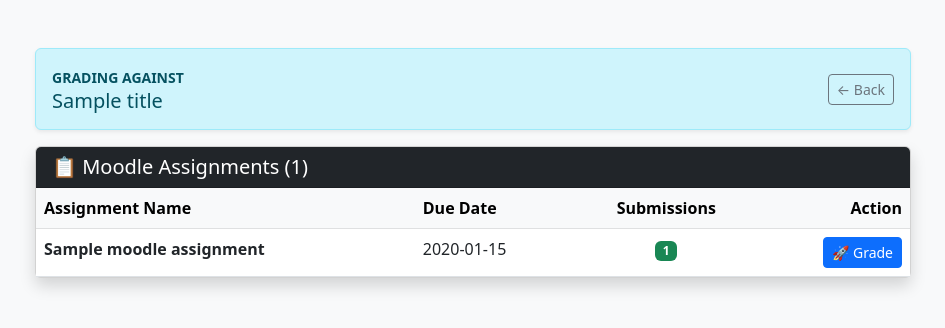
After one commit to inf-ufrgs/jobe-web, a FastAPI app: template grader/templates/moodle_assignments.html in a window 1280 px wide. The commit adds this page. Shown: the top 328 px of the page, without its empty margins (167-1112 px from the left). Run offline with FastAPI, Linux system fonts and the light colour scheme; the template is opened without the code that fills it: most values are stand-ins (such as "Sample title", 1, 10 or a date in 2020).

Commit message:
Add Moodle integration for direct assignment download and grading (Closes #9)

```diff
--- a/grader/app.py
+++ b/grader/app.py
@@ -1,5 +1,6 @@
 import os
 import requests
+import tempfile
 import logging
 import shutil         # For clearing invalid git folders
 from contextlib import asynccontextmanager
@@ -515,53 +516,20 @@
         "title": lab_data['title']
     })
 
-# 5. PROFESSOR SUBMISSION ROUTE
-@app.post("/professor/grade", response_class=HTMLResponse)
-async def professor_grade(
-    request: Request,
-    prof_id: str = Form(...),
-    assignment_id: str = Form(...),
-    zip_file: UploadFile = File(...)
-):
-    # 1. Auth Check
-    client_ip = request.client.host
-    if normalize_id(prof_id) not in AUTHORIZED_USERS["professors"]:
-        logger.warning(f"UNAUTHORIZED ATTEMPT | Professor: {prof_id} | IP: {client_ip}")
-        return HTMLResponse("<h1>🚫 Access Denied</h1>", status_code=403)
-
-    # 2. Setup Temp Directory
-    # We use a random suffix or timestamp to prevent collisions if two TAs grade at once
-    import uuid
-    run_id = str(uuid.uuid4())[:8]
-    temp_dir = f"/tmp/grade_{assignment_id}_{run_id}"
-
-    if os.path.exists(temp_dir): shutil.rmtree(temp_dir)
-    os.makedirs(temp_dir)
-
-    zip_path = f"{temp_dir}/submissions.zip"
-    with open(zip_path, "wb") as buffer:
-        shutil.copyfileobj(zip_file.file, buffer)
-
-    try:
-        with zipfile.ZipFile(zip_path, 'r') as zip_ref:
-            zip_ref.extractall(temp_dir)
-    except zipfile.BadZipFile:
-        return HTMLResponse("Error: Invalid ZIP file", status_code=400)
-
-    # 3. Iterate through Folders (The "Moodle Parser")
+# --- HELPER: Grade all student submissions in a directory ---
+def _grade_from_directory(temp_dir: str, assignment_id: str) -> tuple[list, list]:
+    """
+    Iterates through student folders in temp_dir (Moodle ZIP layout),
+    grades each .py file, runs plagiarism check, and returns
+    (report_data, plagiarism_report).
+    """
     report_data = []
-
-    # Walk through the extracted folder
-    # Look for folders that match the pattern "Name_ID_..."
-    extracted_root = temp_dir
-
-    # Sometimes parsing creates a subfolder, so we check root contents
-    items = os.listdir(extracted_root)
+    items = os.listdir(temp_dir)
 
     for i, item in enumerate(sorted(items)):
-        student_dir = os.path.join(extracted_root, item)
+        student_dir = os.path.join(temp_dir, item)
 
-        # Skip the zip file itself and __MACOSX junk
+        # Skip non-directories, zip files, and __MACOSX junk
         if not os.path.isdir(student_dir) or item.startswith("__"):
             continue
 
@@ -579,7 +547,6 @@
         else:
             # Pick the first one
             target_file = py_files[0]
-            warning = f"(Found {len(py_files)} files)" if len(py_files) > 1 else ""
 
             with open(os.path.join(student_dir, target_file), "r", encoding="utf-8", errors="ignore") as f:
                 code_content = f.read()
@@ -590,24 +557,19 @@
             # Calculate Pass/Fail CSS
             row_css = "success" if score == total else ("warning" if score > 0 else "danger")
 
-            # Inside the professor_grade loop in app.py:
-
             student_status = {
-                "id": f"student_{i}",  # Unique ID for the HTML collapse target
+                "id": f"student_{i}",
                 "name": student_name,
-                "has_warning": len(py_files),  # Lenght of py_files for warning display should be always 1
+                "has_warning": len(py_files),
                 "score": f"{score}/{total} ({score/total*100:.1f}%)",
-                "css": row_css,  # "success", "danger", or "warning"
+                "css": row_css,
                 "code_content": code_content,
-                "results": results # The list of test outcomes
+                "results": results
             }
 
         report_data.append(student_status)
 
-    # Cleanup
-    shutil.rmtree(temp_dir)
-
-    # 1. Collect all valid codes for plagiarism check
+    # Plagiarism check
     class_submissions = []
     for item in report_data:
         if item.get('code_content'):
@@ -616,13 +578,179 @@
                 "code": item['code_content']
             })
 
-    # 2. Run the Check
     plagiarism_report = check_similarity(class_submissions)
+    return report_data, plagiarism_report
 
-    # 3. Pass to Template
+
+# 5. PROFESSOR SUBMISSION ROUTE (ZIP Upload)
+@app.post("/professor/grade", response_class=HTMLResponse)
+async def professor_grade(
+    request: Request,
+    prof_id: str = Form(...),
+    assignment_id: str = Form(...),
+    zip_file: UploadFile = File(...)
+):
+    # 1. Auth Check
+    client_ip = request.client.host
+    if normalize_id(prof_id) not in AUTHORIZED_USERS["professors"]:
+        logger.warning(f"UNAUTHORIZED ATTEMPT | Professor: {prof_id} | IP: {client_ip}")
+        return HTMLResponse("<h1>🚫 Access Denied</h1>", status_code=403)
+
+    # 2. Setup Temp Directory
+    temp_dir = tempfile.mkdtemp(prefix=f"grade_{assignment_id}_")
+
+    zip_path = os.path.join(temp_dir, "submissions.zip")
+    with open(zip_path, "wb") as buffer:
+        shutil.copyfileobj(zip_file.file, buffer)
+
+    try:
+        with zipfile.ZipFile(zip_path, 'r') as zip_ref:
+            zip_ref.extractall(temp_dir)
+    except zipfile.BadZipFile:
+        shutil.rmtree(temp_dir)
+        return HTMLResponse("Error: Invalid ZIP file", status_code=400)
+
+    # 3. Grade & Cleanup
+    report_data, plagiarism_report = _grade_from_directory(temp_dir, assignment_id)
+    shutil.rmtree(temp_dir)
+
     return templates.TemplateResponse("professor_report.html", {
         "request": request,
         "report": report_data,
         "plagiarism": plagiarism_report,
         "assignment": ASSIGNMENTS[assignment_id]['title']
     })
+
+
+# 6. MOODLE CONNECT ROUTE
+@app.get("/professor/moodle/{assignment_id}", response_class=HTMLResponse)
+async def moodle_connect_page(request: Request, assignment_id: str):
+    """Renders the Moodle connection form for a specific assignment."""
+    if assignment_id not in ASSIGNMENTS:
+        raise HTTPException(status_code=404, detail="Assignment not found")
+
+    lab_data = ASSIGNMENTS[assignment_id]
+    return templates.TemplateResponse("moodle_connect.html", {
+        "request": request,
+        "assignment_id": assignment_id,
+        "title": lab_data['title'],
+    })
+
+
+# 7. MOODLE ASSIGNMENT LIST ROUTE
+@app.post("/professor/moodle/assignments", response_class=HTMLResponse)
+async def moodle_list_assignments(
+    request: Request,
+    prof_id: str = Form(...),
+    moodle_token: str = Form(...),
+    course_id: int = Form(...),
+    assignment_id: str = Form(...),
+):
+    """Fetches assignments from Moodle and displays them for selection."""
+    # Auth check
+    client_ip = request.client.host
+    if normalize_id(prof_id) not in AUTHORIZED_USERS["professors"]:
+        logger.warning(f"UNAUTHORIZED ATTEMPT | Professor: {prof_id} | IP: {client_ip}")
+        return HTMLResponse("<h1>🚫 Access Denied</h1>", status_code=403)
+
+    if assignment_id not in ASSIGNMENTS:
+        raise HTTPException(status_code=404, detail="Assignment not found")
+
+    from moodle_service import list_course_assignments, MoodleAPIError
+
+    def _normalize_name(name: str) -> str:
+        return re.sub(r'[^a-z0-9]', '', name.lower())
+
+    error = None
+    moodle_assignments = []
+    try:
+        moodle_assignments = list_course_assignments(moodle_token, course_id)
+
+        # Highlight match
+        norm_task_id = _normalize_name(assignment_id)
+        for ma in moodle_assignments:
+            if norm_task_id in _normalize_name(ma["name"]):
+                ma["is_match"] = True
+            else:
+                ma["is_match"] = False
+
+    except MoodleAPIError as e:
+        error = str(e)
+        logger.warning(f"Moodle API error for professor {prof_id}: {e}")
+
+    return templates.TemplateResponse("moodle_assignments.html", {
+        "request": request,
+        "assignment_id": assignment_id,
+        "title": ASSIGNMENTS[assignment_id]['title'],
+        "prof_id": prof_id,
+        "moodle_token": moodle_token,
+        "course_id": course_id,
+        "moodle_assignments": moodle_assignments,
+        "error": error,
+    })
+
+
+# 8. MOODLE GRADE ROUTE
+@app.post("/professor/moodle/grade", response_class=HTMLResponse)
+async def moodle_grade(
+    request: Request,
+    prof_id: str = Form(...),
+    moodle_token: str = Form(...),
+    course_id: int = Form(...),
+    assignment_id: str = Form(...),
+    moodle_assign_id: int = Form(...),
+):
+    """
+    Downloads submissions from Moodle for the selected assignment,
+    then grades them using the local assignment's test cases.
+    """
+    # Auth check
+    client_ip = request.client.host
+    if normalize_id(prof_id) not in AUTHORIZED_USERS["professors"]:
+        logger.warning(f"UNAUTHORIZED ATTEMPT | Professor: {prof_id} | IP: {client_ip}")
+        return HTMLResponse("<h1>🚫 Access Denied</h1>", status_code=403)
+
+    if assignment_id not in ASSIGNMENTS:
+        raise HTTPException(status_code=404, detail="Assignment not found")
+
+    from moodle_service import download_assignment_submissions, MoodleAPIError
+
+    temp_dir = tempfile.mkdtemp(prefix=f"moodle_{assignment_id}_")
+
+    try:
+        download_count = download_assignment_submissions(
+            moodle_token, moodle_assign_id, course_id, temp_dir
+        )
+        logger.info(f"MOODLE GRADE | Prof: {prof_id} | Assignment: {assignment_id} | "
+                     f"Moodle ID: {moodle_assign_id} | Files: {download_count} | IP: {client_ip}")
+
+        if download_count == 0:
+            shutil.rmtree(temp_dir)
+            return HTMLResponse(
+                "<h1>⚠️ No submissions found</h1>"
+                "<p>No files were downloaded from Moodle for this assignment.</p>"
+                '<a href="javascript: history.back()">Go back</a>',
+                status_code=200
+            )
+
+        # Grade using the shared helper
+        report_data, plagiarism_report = _grade_from_directory(temp_dir, assignment_id)
+
+    except MoodleAPIError as e:
+        shutil.rmtree(temp_dir)
+        logger.error(f"Moodle download failed for prof {prof_id}: {e}")
+        return HTMLResponse(
+            f"<h1>⚠️ Moodle Error</h1><p>{e}</p>"
+            '<a href="javascript: history.back()">Go back</a>',
+            status_code=502
+        )
+    finally:
+        if os.path.exists(temp_dir):
+            shutil.rmtree(temp_dir)
+
+    return templates.TemplateResponse("professor_report.html", {
+        "request": request,
+        "report": report_data,
+        "plagiarism": plagiarism_report,
+        "assignment": ASSIGNMENTS[assignment_id]['title']
+    })
--- /dev/null
+++ b/grader/templates/moodle_assignments.html
@@ -0,0 +1,93 @@
+<!DOCTYPE html>
+<html lang="en">
+
+<head>
+    <title>Select Moodle Assignment</title>
+    <link href="https://cdn.jsdelivr.net/npm/bootstrap@5.3.0/dist/css/bootstrap.min.css" rel="stylesheet">
+    <style>
+        .table-hover tbody tr:hover {
+            cursor: pointer;
+            background-color: #e9ecef;
+        }
+    </style>
+</head>
+
+<body class="bg-light">
+
+    <div class="container mt-5" style="max-width: 900px;">
+        <div class="alert alert-info shadow-sm d-flex justify-content-between align-items-center">
+            <div>
+                <small class="text-uppercase fw-bold">Grading Against</small>
+                <h5 class="mb-0">{{ title }}</h5>
+            </div>
+            <a href="/professor/moodle/{{ assignment_id }}" class="btn btn-outline-secondary btn-sm">← Back</a>
+        </div>
+
+        {% if error %}
+        <div class="alert alert-danger shadow-sm">
+            <strong>⚠️ Error:</strong> {{ error }}
+        </div>
+        {% endif %}
+
+        {% if moodle_assignments %}
+        <div class="card shadow">
+            <div class="card-header bg-dark text-white d-flex justify-content-between align-items-center">
+                <h5 class="mb-0">📋 Moodle Assignments ({{ moodle_assignments|length }})</h5>
+            </div>
+            <div class="card-body p-0">
+                <table class="table table-hover mb-0">
+                    <thead class="table-light">
+                        <tr>
+                            <th>Assignment Name</th>
+                            <th>Due Date</th>
+                            <th class="text-center">Submissions</th>
+                            <th class="text-end">Action</th>
+                        </tr>
+                    </thead>
+                    <tbody>
+                        {% for ma in moodle_assignments %}
+                        <tr {% if ma.is_match %}class="table-warning" {% endif %}>
+                            <td class="fw-bold">
+                                {{ ma.name }}
+                                {% if ma.is_match %}
+                                <span class="badge bg-warning text-dark ms-2">⭐ Likely Match</span>
+                                {% endif %}
+                            </td>
+                            <td>{{ ma.duedate_formatted }}</td>
+                            <td class="text-center">
+                                {% if ma.submissions_count > 0 %}
+                                <span class="badge bg-success">{{ ma.submissions_count }}</span>
+                                {% else %}
+                                <span class="badge bg-secondary">0</span>
+                                {% endif %}
+                            </td>
+                            <td class="text-end">
+                                <form action="/professor/moodle/grade" method="post" style="display:inline;">
+                                    <input type="hidden" name="prof_id" value="{{ prof_id }}">
+                                    <input type="hidden" name="moodle_token" value="{{ moodle_token }}">
+                                    <input type="hidden" name="course_id" value="{{ course_id }}">
+                                    <input type="hidden" name="assignment_id" value="{{ assignment_id }}">
+                                    <input type="hidden" name="moodle_assign_id" value="{{ ma.id }}">
+                                    <button type="submit" class="btn btn-sm btn-primary" {% if ma.submissions_count==0
+                                        %}disabled{% endif %}>
+                                        🚀 Grade
+                                    </button>
+                                </form>
+                            </td>
+                        </tr>
+                        {% endfor %}
+                    </tbody>
+                </table>
+            </div>
+        </div>
+        {% else %}
+        <div class="alert alert-warning shadow-sm">
+            No assignments found for this course.
+        </div>
+        {% endif %}
+    </div>
+
+    <script src="https://cdn.jsdelivr.net/npm/bootstrap@5.3.0/dist/js/bootstrap.bundle.min.js"></script>
+</body>
+
+</html>
```
Also changed, not shown: grader/moodle_service.py (added, +185 -0 lines), grader/templates/moodle_connect.html (added, +62 -0 lines), grader/templates/professor_upload.html (+10 -0 lines), CHANGELOG.md, README.md.
